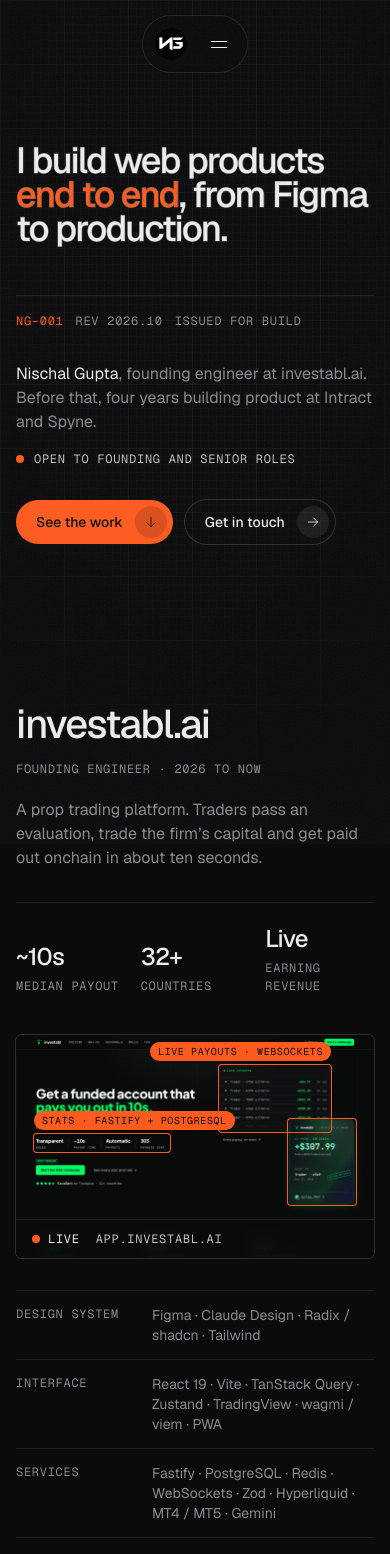
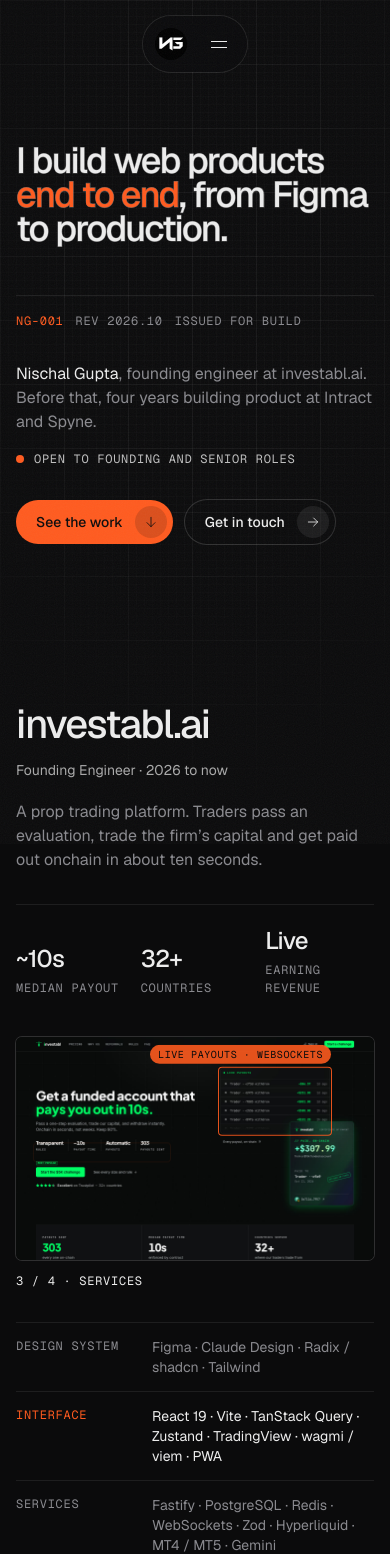
Before and after one commit to LoneWolfXVII/portfolio, a Next.js app: page / in a window 390 px wide. Shown: the top 1554 px of the page. Built offline with nearby package versions, Linux system fonts and the light colour scheme.

Commit message:
design: sheet index steps aside, paced mobile build with replay, fewer mono labels

```diff
--- a/src/components/blueprint-frame.tsx
+++ b/src/components/blueprint-frame.tsx
@@ -233,7 +233,10 @@
 			</div>
 
 			<figcaption className="annot mt-4 flex justify-between gap-4">
-				<span>{label}</span>
+				{/* The caption is prose (a title or a stack); only the measurement stays mono. */}
+				<span className="font-sans text-sm normal-case tracking-normal">
+					{label}
+				</span>
 				{w && h && (
 					<span aria-hidden className="hidden shrink-0 sm:inline">
 						{w} × {h}
--- a/src/components/sections/contact.tsx
+++ b/src/components/sections/contact.tsx
@@ -35,7 +35,7 @@
 						href={s.href}
 						target="_blank"
 						rel="noopener noreferrer"
-						className="inline-flex min-h-11 items-center underline decoration-white/20 underline-offset-4 transition-colors duration-300 hover:text-ink hover:decoration-accent"
+						className="inline-flex min-h-11 min-w-11 items-center underline decoration-white/20 underline-offset-4 transition-colors duration-300 hover:text-ink hover:decoration-accent"
 					>
 						{s.label}
 					</a>
--- a/src/components/sections/featured-investabl.tsx
+++ b/src/components/sections/featured-investabl.tsx
@@ -1,6 +1,7 @@
 'use client';
 
 import { Cta } from '@/components/cta';
+import { Play } from '@/components/icons';
 import { SheetBlock } from '@/components/sheet-block';
 import { getWork } from '@/content/work';
 import { DESKTOP, gsap, MOTION_OK, useGSAP } from '@/lib/gsap';
@@ -41,7 +42,14 @@
 		label: 'Live payouts · WebSockets',
 		end: true,
 	},
-	{ x: 5, y: 44.5, w: 38, h: 8, label: 'Stats · Fastify + PostgreSQL' },
+	{
+		x: 5,
+		y: 44.5,
+		w: 38,
+		h: 8,
+		label: 'Stats · Fastify + PostgreSQL',
+		below: true,
+	},
 	{
 		x: 76,
 		y: 37.6,
@@ -68,12 +76,18 @@
  */
 export function FeaturedInvestabl() {
 	const ref = useRef<HTMLElement>(null);
+	const replay = useRef<() => void>(undefined);
 
 	useGSAP(
 		() => {
 			const items = gsap.utils.toArray<HTMLElement>('[data-step]');
-			const setActive = (i: number) =>
+			const label =
+				ref.current!.querySelector<HTMLElement>('[data-steplabel]')!;
+			const setActive = (i: number) => {
 				items.forEach((el, j) => el.toggleAttribute('data-active', j === i));
+				if (i >= 0)
+					label.textContent = `${i + 1} / ${layers.length} · ${layers[i].name}`;
+			};
 
 			// The build as one timeline: 0 drawing, 1 interface, 2 services, 3 live.
 			const build = (tl: gsap.core.Timeline) =>
@@ -138,18 +152,22 @@
 					defaults: { ease: 'power2.out' },
 					scrollTrigger: {
 						trigger: '[data-stage]',
-						start: 'top 70%',
+						start: 'top 60%',
 						once: true,
 					},
 				});
-				// Same build, played in time: about 4.5s from drawing to live.
+				// Same build, played in time: about two seconds a step, replayable.
+				replay.current = () => tl.restart();
 				build(tl)
 					.call(() => setActive(0), [], 0)
 					.call(() => setActive(1), [], 0.24)
 					.call(() => setActive(2), [], 0.5)
 					.call(() => setActive(3), [], 0.76)
-					.timeScale(0.22);
-				return () => setActive(-1);
+					.timeScale(0.12);
+				return () => {
+					replay.current = undefined;
+					setActive(-1);
+				};
 			});
 		},
 		{ scope: ref },
@@ -171,7 +189,7 @@
 						>
 							{inv.title}
 						</h2>
-						<p className="annot mt-4">
+						<p className="mt-4 text-sm text-ink/70">
 							{inv.role} · {inv.years}
 						</p>
 						<p className="mt-5 max-w-md text-muted">{inv.oneLiner}</p>
@@ -271,7 +289,7 @@
 
 							<div
 								data-live
-								className="annot absolute inset-x-0 bottom-0 flex flex-wrap items-center gap-x-4 gap-y-1 border-t border-white/10 bg-bg/90 px-4 py-2.5 text-ink/80 backdrop-blur"
+								className="annot absolute inset-x-0 bottom-0 flex h-[16%] min-h-9 flex-wrap content-center items-center gap-x-4 gap-y-1 border-t border-white/10 bg-bg/90 px-4 text-ink/80 backdrop-blur"
 							>
 								<span className="flex items-center gap-2 text-ink">
 									<span
@@ -288,6 +306,21 @@
 									{layers[3].items.join(' · ')}
 								</span>
 							</div>
+						</div>
+						{/* Phones: which step is showing, large, plus a way to watch it again. */}
+						<div className="mt-3 flex items-center justify-between gap-4 md:hidden">
+							<p data-steplabel className="annot text-ink">
+								{layers.length} / {layers.length} ·{' '}
+								{layers[layers.length - 1].name}
+							</p>
+							<button
+								type="button"
+								onClick={() => replay.current?.()}
+								className="annot hidden min-h-11 items-center gap-2 transition-colors duration-300 hover:text-ink [html.motion_&]:inline-flex"
+							>
+								<Play aria-hidden />
+								Replay
+							</button>
 						</div>
 						<div
 							aria-hidden
--- a/src/components/sections/selected-work.tsx
+++ b/src/components/sections/selected-work.tsx
@@ -82,7 +82,7 @@
 									<h3 className="text-3xl font-medium tracking-[-0.035em] md:text-4xl">
 										{w.title}
 									</h3>
-									<p className="annot mt-3">
+									<p className="mt-3 text-sm text-ink/70">
 										{w.role} · {w.company} · {w.years}
 									</p>
 									<p className="mt-5 text-muted">{w.oneLiner}</p>
@@ -133,7 +133,7 @@
 											href={w.link}
 											target="_blank"
 											rel="noopener noreferrer"
-											className="inline-flex items-center gap-1.5 transition-colors duration-300 hover:text-accent"
+											className="inline-flex min-h-11 items-center gap-1.5 transition-colors duration-300 hover:text-accent"
 										>
 											{w.title}
 											<ArrowUpRight />
@@ -142,7 +142,7 @@
 										w.title
 									)}
 								</h3>
-								<p className="annot mt-2">
+								<p className="mt-2 text-sm text-ink/70">
 									{w.role} · {w.company} · {w.years}
 								</p>
 								<p className="mt-3 text-sm text-muted">
--- a/src/components/sheet-index.tsx
+++ b/src/components/sheet-index.tsx
@@ -7,6 +7,7 @@
 /** Corner index of the drawing set: shows the sheet in view, opens to jump between them. */
 export function SheetIndex() {
 	const [current, setCurrent] = useState(0);
+	const [clear, setClear] = useState(true);
 	const ref = useRef<HTMLDetailsElement>(null);
 
 	useEffect(() => {
@@ -23,6 +24,28 @@
 		);
 		els.forEach((el) => io.observe(el));
 
+		// The pill steps aside whenever something it would cover reaches the
+		// bottom band it lives in: the hero, a sheet's own title block, or a
+		// gallery's thumbnails.
+		const inBand = new Set<Element>();
+		const band = new IntersectionObserver(
+			(entries) => {
+				entries.forEach((e) =>
+					e.isIntersecting
+						? inBand.add(e.target)
+						: inBand.delete(e.target),
+				);
+				setClear(inBand.size === 0);
+				if (inBand.size) ref.current?.removeAttribute('open');
+			},
+			{ rootMargin: '-80% 0px 0px 0px' },
+		);
+		document
+			.querySelectorAll(
+				'#intro, dl[aria-label="Sheet"], [aria-label="Screens"]',
+			)
+			.forEach((el) => band.observe(el));
+
 		const onKey = (e: KeyboardEvent) => {
 			if (e.key === 'Escape') ref.current?.removeAttribute('open');
 		};
@@ -34,6 +57,7 @@
 		document.addEventListener('click', onClick);
 		return () => {
 			io.disconnect();
+			band.disconnect();
 			document.removeEventListener('keydown', onKey);
 			document.removeEventListener('click', onClick);
 		};
@@ -44,7 +68,11 @@
 	return (
 		<details
 			ref={ref}
-			className="group fixed bottom-6 left-8 z-40 hidden md:block"
+			inert={!clear}
+			className={cn(
+				'group fixed bottom-6 left-8 z-40 hidden transition-[opacity,translate] duration-500 ease-[var(--ease-spring)] md:block',
+				!clear && 'pointer-events-none translate-y-3 opacity-0',
+			)}
 		>
 			<summary className="annot flex min-h-11 cursor-pointer list-none items-center gap-3 rounded-full bg-bg/80 px-4 ring-1 ring-white/10 backdrop-blur transition-[box-shadow] duration-300 hover:ring-white/25 [&::-webkit-details-marker]:hidden">
 				<span className="text-accent">{sheet.no}</span>
```
